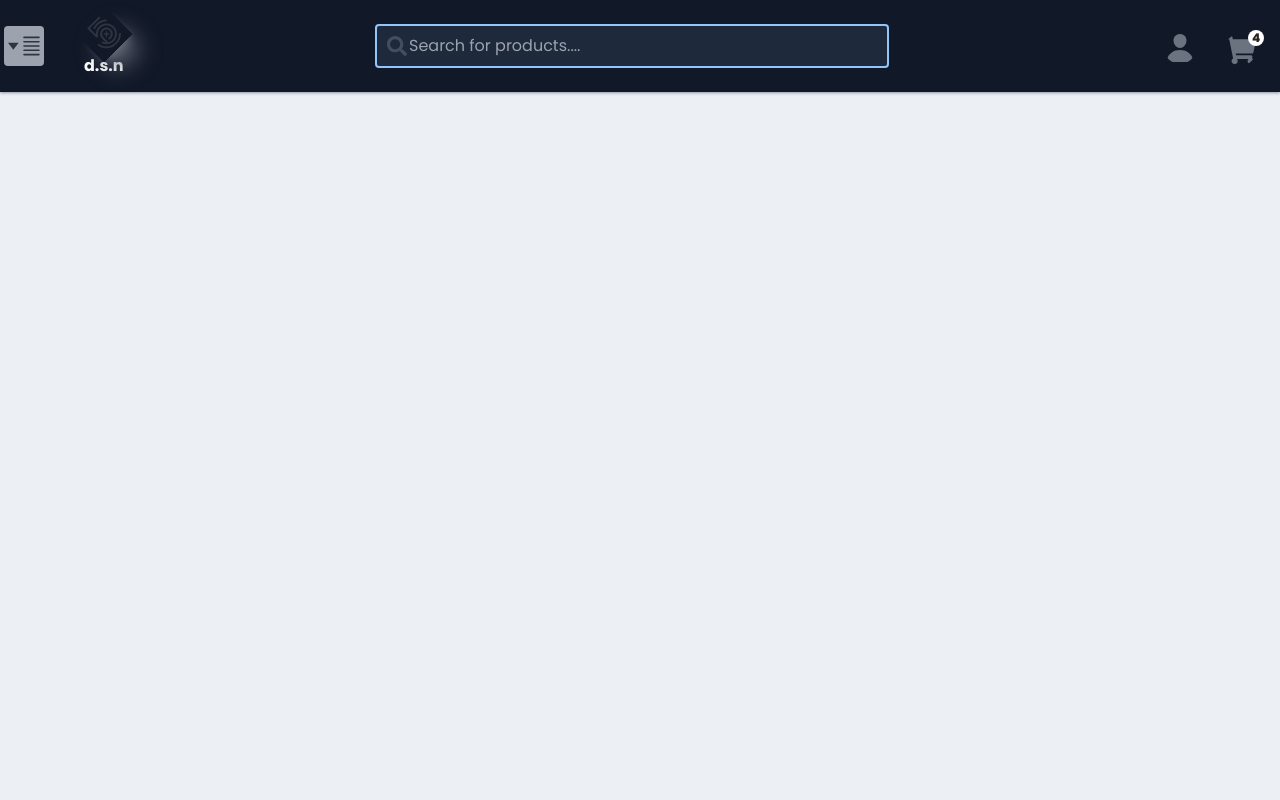
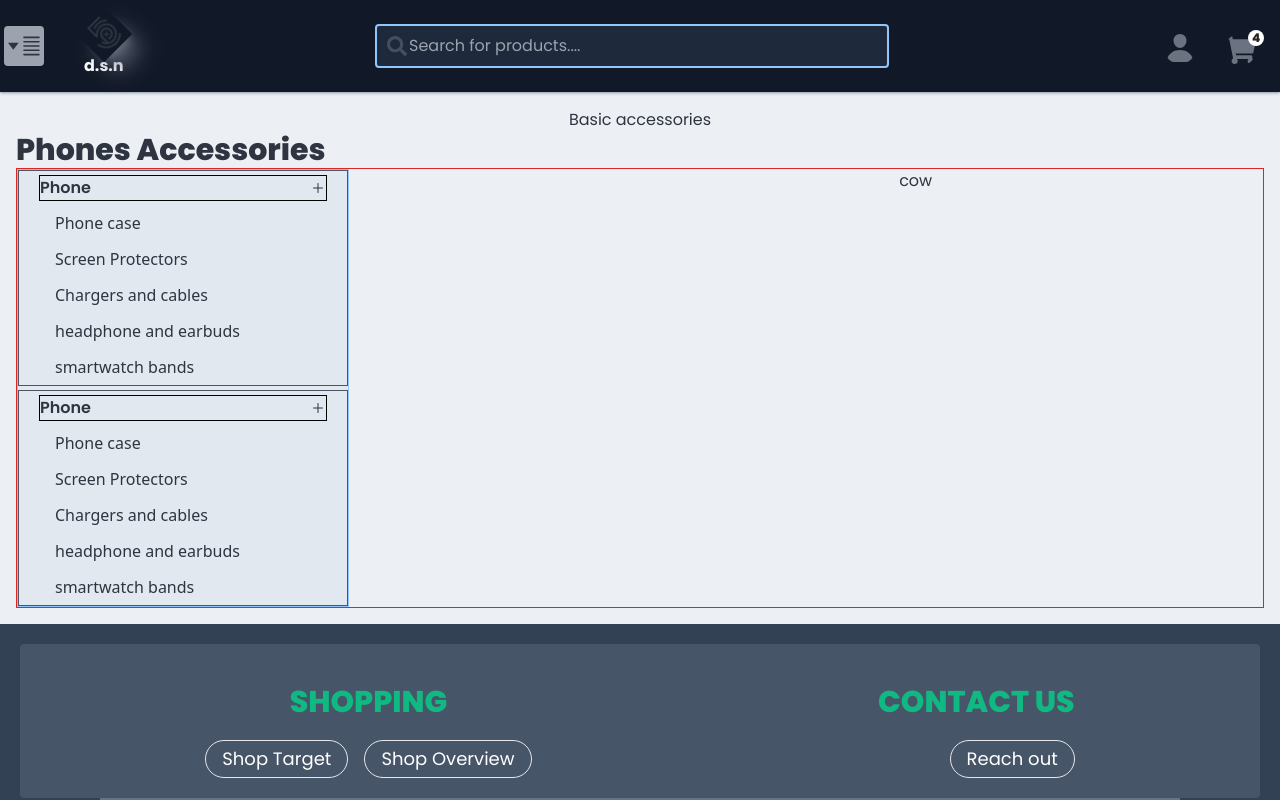
Before and after one commit to dansan-dsn/E-commerce, a React (Vite) app in the folder client/: page /categories in a window 1280 px wide. Built offline with nearby package versions, Linux system fonts and the light colour scheme.

Commit message:
category flow

```diff
--- a/client/src/pages/Categories.jsx
+++ b/client/src/pages/Categories.jsx
@@ -1,10 +1,88 @@
 import React from "react";
 import Navbar from "../components/Navbar";
+import Footer from "../components/Footer";
+import img from "../assets/images/flash1.png";
+import { IoAdd, IoRemove } from "react-icons/io5";
+
+const items = [
+  {
+    id: 1,
+    image: img,
+    category: "flash",
+    name: "Usb Aluminium type C",
+    price: 20,
+    discount: 10,
+  },
+  {
+    id: 2,
+    image: img,
+    category: "Phone",
+    name: "Usb Aluminium type C",
+    price: 20,
+    discount: 10,
+  },
+  {
+    id: 3,
+    image: img,
+    category: "flash",
+    name: "Usb Aluminium type C",
+    price: 20,
+    discount: 10,
+  },
+  {
+    id: 4,
+    image: img,
+    category: "Phone",
+    name: "Usb Aluminium type C",
+    price: 20,
+    discount: 10,
+  },
+];
 
 const Categories = () => {
   return (
     <div className="flex flex-col h-screen overflow-hidden">
       <Navbar />
+      <div className="flex-grow overflow-y-auto">
+        <section className="flex flex-col p-4 ">
+          <h1 className="text-center">Basic accessories</h1>
+          <h4 className="font-extrabold text-3xl">Phones Accessories</h4>
+          <div className="border border-red-600 flex justify-between">
+            <div className="grid grid-cols-1 border border-blue-300 gap-1 bg-slate-200">
+              <div className="px-4 border border-gray-600">
+                <div className="relative w-72 border border-black m-1">
+                  <h6 className="font-semibold">Phone</h6>
+                  <IoAdd className="absolute top-1 right-0 font-extrabold cursor-pointer " />
+                </div>
+                <div className="px-5 font-sans leading-9">
+                  <p>Phone case</p>
+                  <p>Screen Protectors</p>
+                  <p>Chargers and cables</p>
+                  <p>headphone and earbuds</p>
+                  <p>smartwatch bands</p>
+                </div>
+              </div>
+              <div className="px-4 border border-gray-600">
+                <div className="relative w-72 border border-black m-1">
+                  <h6 className="font-semibold">Phone</h6>
+                  <IoAdd className="absolute top-1 right-0 font-extrabold cursor-pointer " />
+                </div>
+                <div className="px-5 font-sans leading-9">
+                  <p>Phone case</p>
+                  <p>Screen Protectors</p>
+                  <p>Chargers and cables</p>
+                  <p>headphone and earbuds</p>
+                  <p>smartwatch bands</p>
+                </div>
+              </div>
+            </div>
+            <div className="grid grid-cols-11 boder border-pink-600">
+              <div className="boder border-black"> cow </div>
+            </div>
+          </div>
+        </section>
+        <Footer />
+      </div>
     </div>
   );
 };
```
Also changed, not shown: client/src/utils/project_overview.txt.
